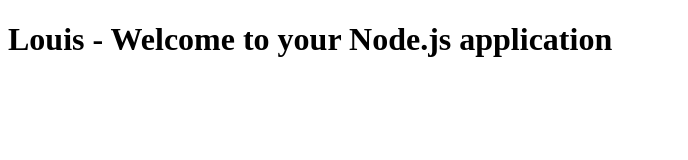
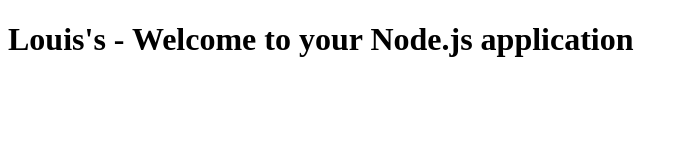
Before and after one commit to louis0727/MyFirstRepo, a plain HTML site: page index.html in a window 1280 px wide. Shown: the whole page, without its empty margins (0-688 px from the left). Drawn offline with Linux system fonts and the light colour scheme.

Commit message:
modify something by index.html

```diff
--- a/index.html
+++ b/index.html
@@ -8,6 +8,6 @@
 
 </head>
 <body>
-      <h1>Louis - Welcome to your Node.js application</h1>
+      <h1>Louis's - Welcome to your Node.js application</h1>
 </body>
 </html>
```
